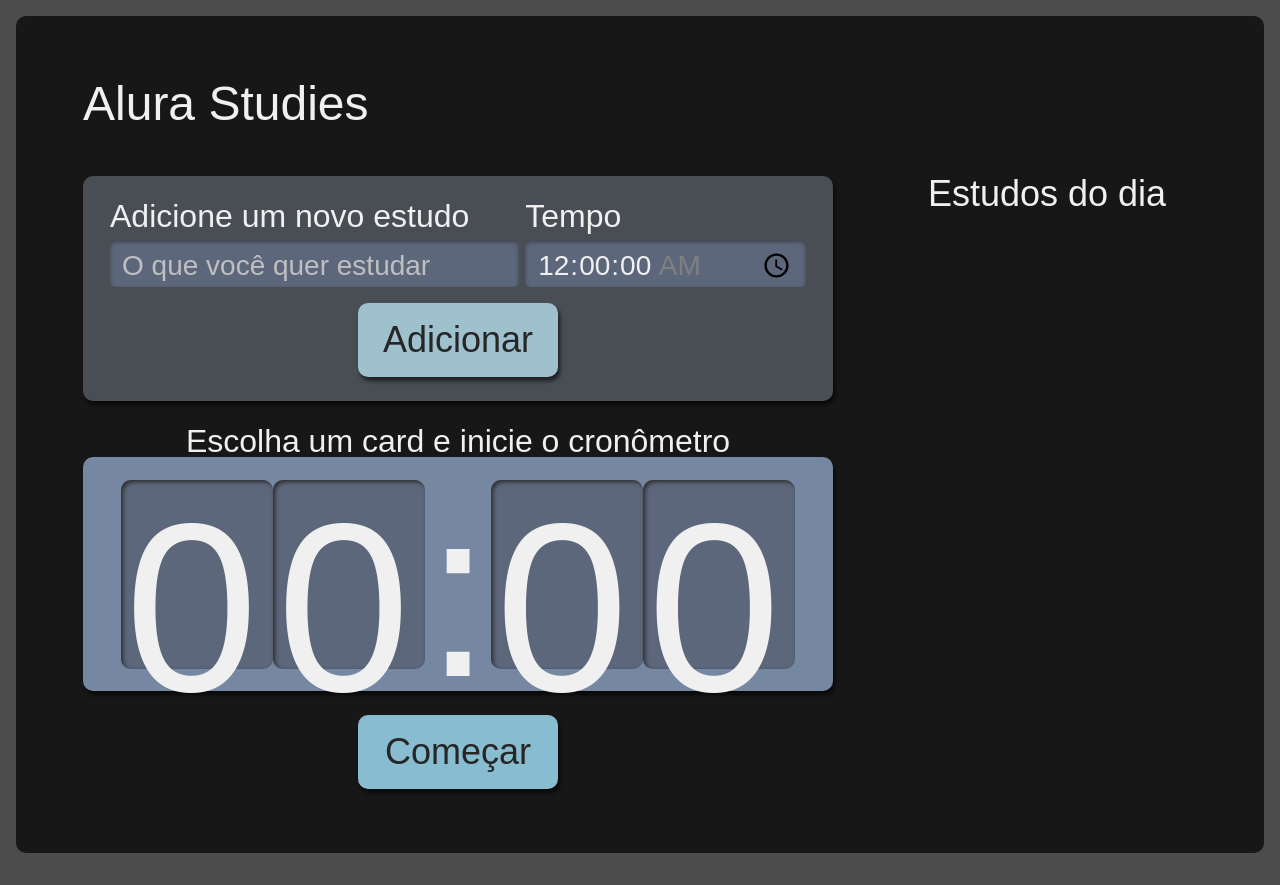
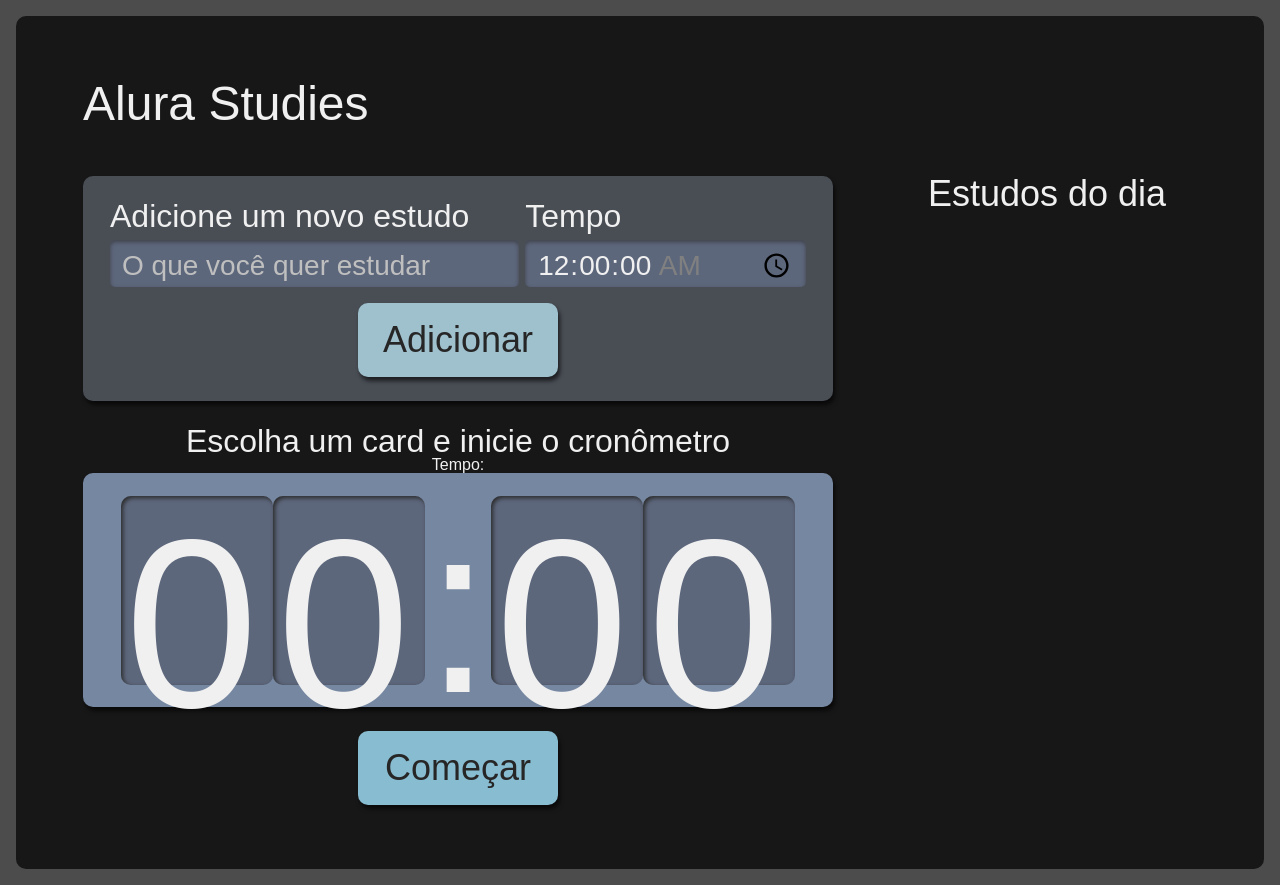
Before and after one commit to EstherMarie/Alura-Studies, a React (Create React App) app: page / in a window 1280 px wide. Built offline with nearby package versions, Linux system fonts and the light colour scheme.

Commit message:
Aula 7 - Em andamento
O que foi feito (Aula 7.1):
- Utilização do useEffect

```diff
--- a/src/components/Cronometro/index.tsx
+++ b/src/components/Cronometro/index.tsx
@@ -3,7 +3,7 @@
 import style from './Cronometro.module.scss'
 import { tempoParaSegundos } from '../../common/utils/time'
 import { ITarefa } from '../../types/tarefa'
-import { useState } from 'react'
+import { useEffect, useState } from 'react'
 
 interface Props {
   selecionado: ITarefa | undefined
@@ -11,12 +11,17 @@
 
 export default function Cronometro({ selecionado }: Props) {
   const [tempo, setTempo] = useState<number>()
-  if(selecionado?.tempo) {
-    setTempo(tempoParaSegundos(selecionado.tempo))
-  }
+
+  useEffect(() => {
+    if(selecionado?.tempo) {
+      setTempo(tempoParaSegundos(selecionado.tempo))
+    }
+  },[selecionado])
+
   return(
     <div className={style.cronometro}>
       <p className={style.titulo}>Escolha um card e inicie o cronômetro</p>
+      Tempo: {tempo}
       <div className={style.relogioWrapper}>
         <Relogio/>
       </div>
```
